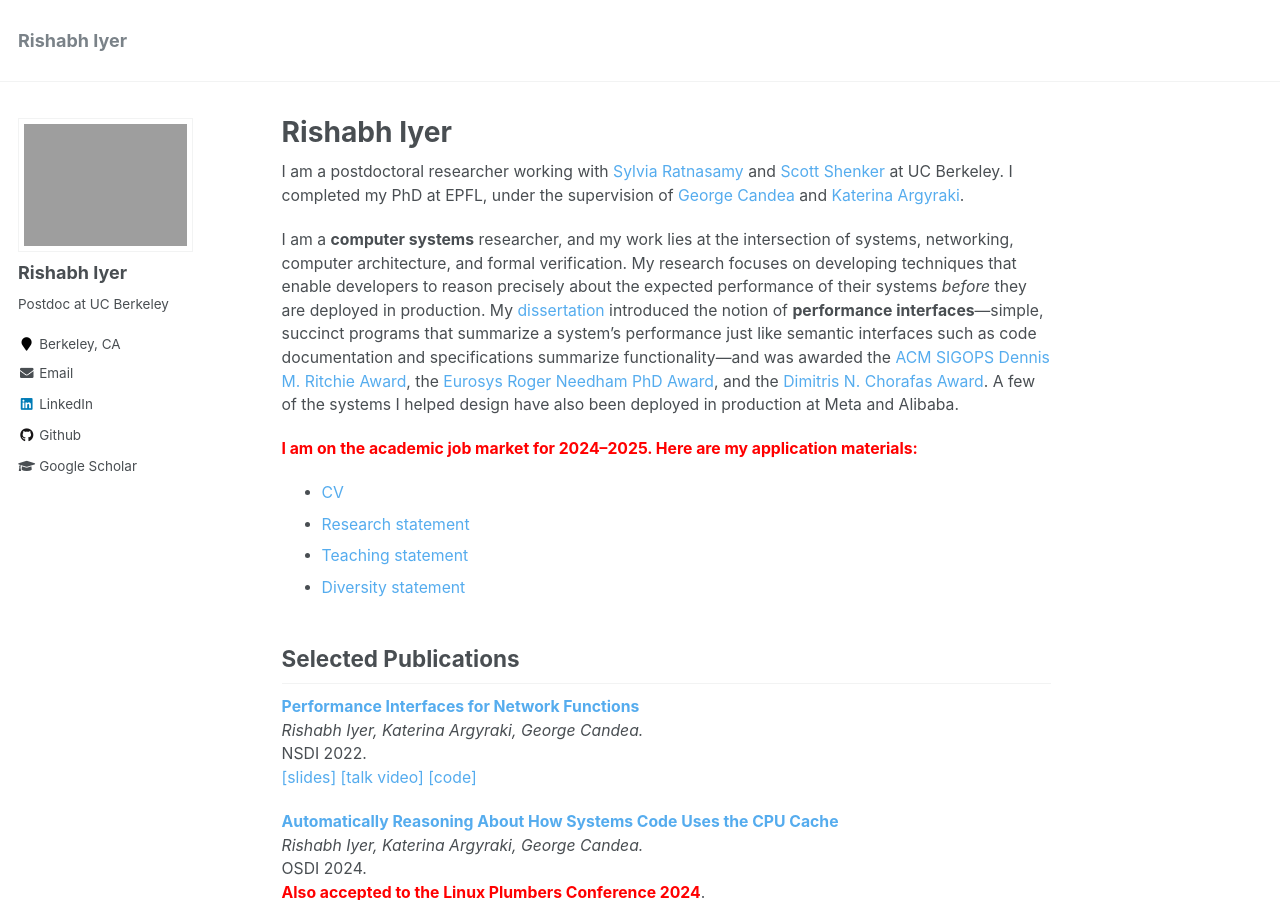
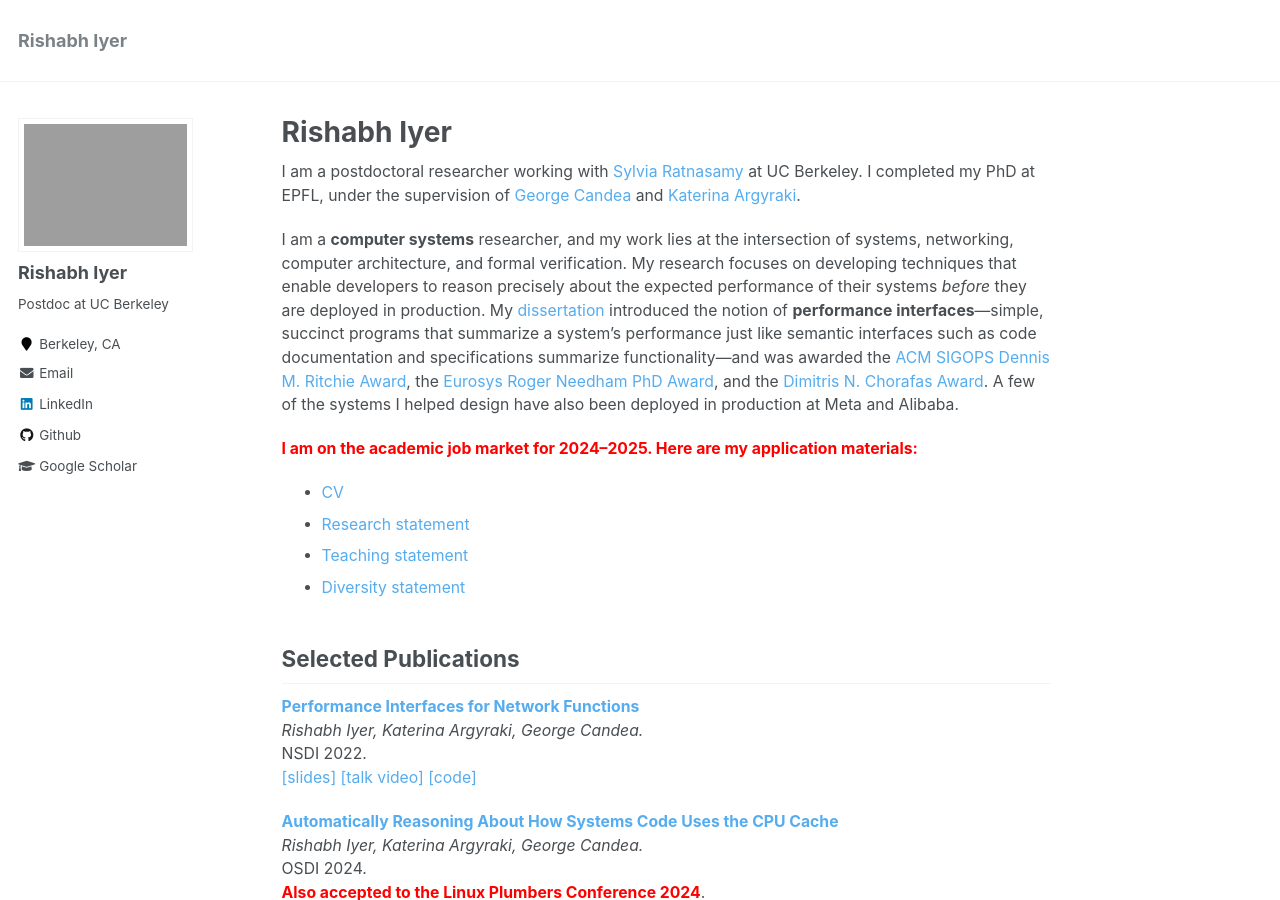
Before and after one commit to rishabh246/rishabh246.github.io, a Jekyll site: the page built from _pages/about.md, in a window 1280 px wide and 900 px high. Built offline with Jekyll 4.4.1, drawn with Linux system fonts in a browser that asks for light colours.

Commit message:
Update about.md

```diff
--- a/_pages/about.md
+++ b/_pages/about.md
@@ -8,7 +8,7 @@ redirect_from:
   - /about.html
 ---
 
-I am a postdoctoral researcher working with [Sylvia Ratnasamy](https://people.eecs.berkeley.edu/~sylvia/) and [Scott Shenker](http://www.icsi.berkeley.edu/icsi/people/shenker) at UC Berkeley. I completed my PhD at EPFL, under the supervision of [George Candea](http://dslab.epfl.ch/people/candea/) and [Katerina Argyraki](https://people.epfl.ch/katerina.argyraki?lang=en).
+I am a postdoctoral researcher working with [Sylvia Ratnasamy](https://people.eecs.berkeley.edu/~sylvia/) at UC Berkeley. I completed my PhD at EPFL, under the supervision of [George Candea](http://dslab.epfl.ch/people/candea/) and [Katerina Argyraki](https://people.epfl.ch/katerina.argyraki?lang=en).
 
 I am a **computer systems** researcher, and my work lies at the intersection of systems, networking, computer architecture, and formal verification.
 My research focuses on developing techniques that enable developers to reason precisely about the expected performance of their systems _before_ they are deployed in production.
```
